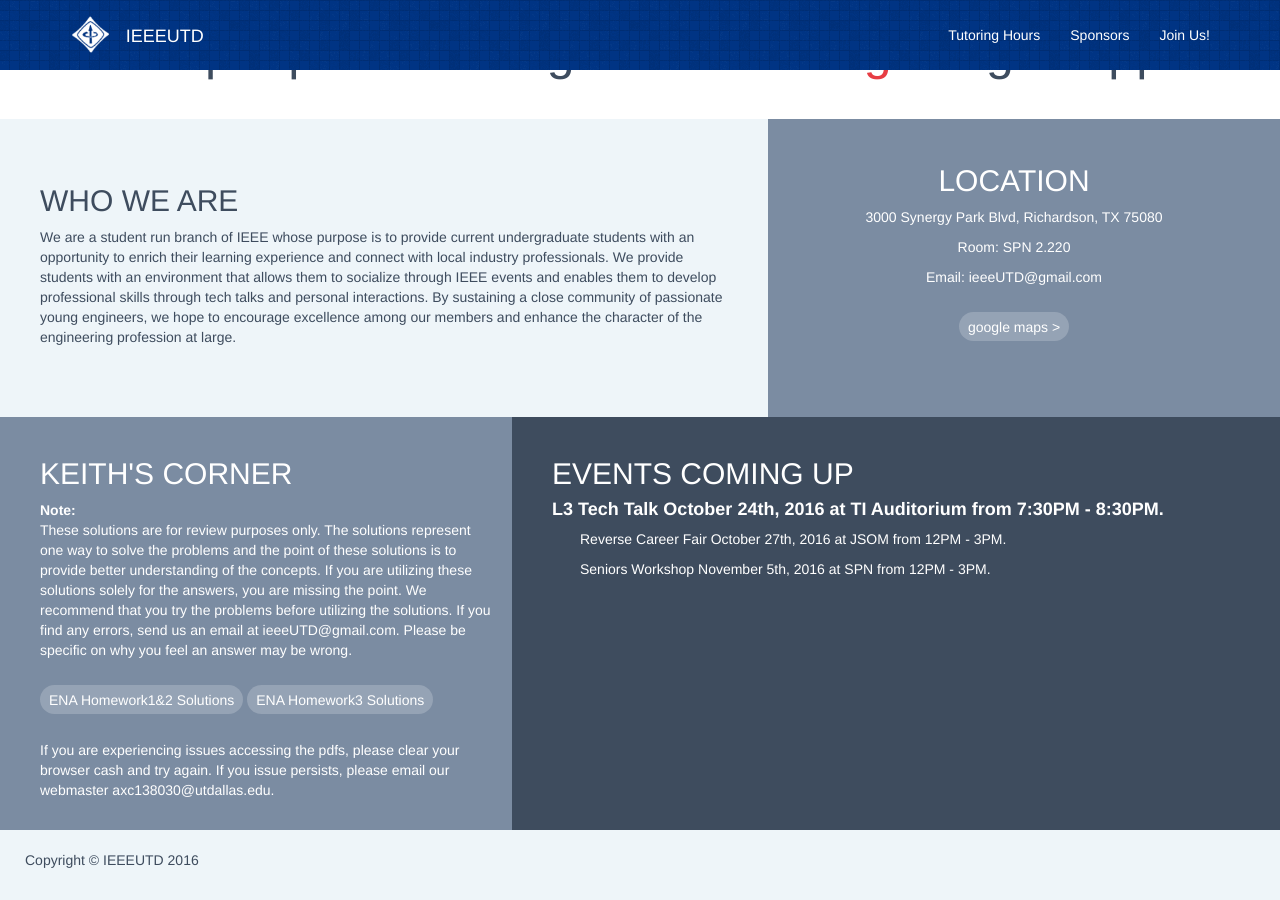
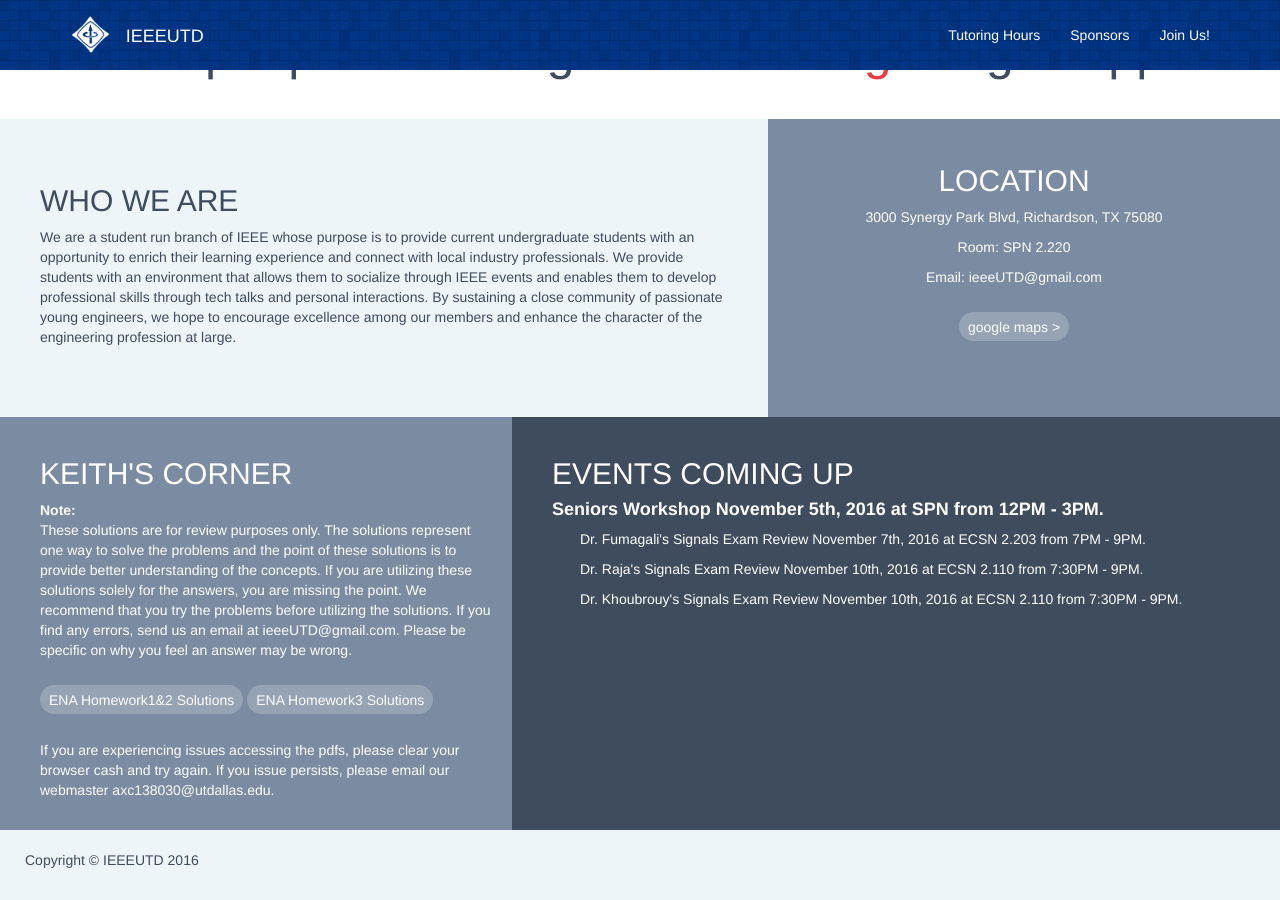
Before and after one commit to IEEEUTD/IEEEUTD.github.io, a Jekyll site: the page index.html, which Jekyll copies as it is, in a window 1280 px wide and 900 px high, scrolled down 623 px. Built offline with Jekyll 4.4.1, drawn with Linux system fonts in a browser that asks for light colours.

Commit message:
add new events

```diff
--- a/index.html
+++ b/index.html
@@ -140,10 +140,12 @@
                 </div>
                 <div class="upcoming_events">
                     <h2>EVENTS COMING UP</h2>
-                    <p><h4><b><span>L3 Tech Talk October 24th, 2016 at TI Auditorium from 7:30PM - 8:30PM.</span></b></h4></p>
+                    <p><h4><b><span>Seniors Workshop November 5th, 2016 at SPN from 12PM - 3PM.</span></b></h4></p>
                     <p></p>
-                    <p><span style="margin-left:2em">Reverse Career Fair October 27th, 2016 at JSOM from 12PM - 3PM.</span></p>
-                    <p><span style="margin-left:2em">Seniors Workshop November 5th, 2016 at SPN from 12PM - 3PM.</span></p>
+                    <p><span style="margin-left:2em">Dr. Fumagali's Signals Exam Review November 7th, 2016 at ECSN 2.203 from 7PM - 9PM.</span></p>
+                    <p><span style="margin-left:2em">Dr. Raja's Signals Exam Review November 10th, 2016 at ECSN 2.110 from 7:30PM - 9PM.</span></p>
+                    <p><span style="margin-left:2em">Dr. Khoubrouy's Signals Exam Review November 10th, 2016 at ECSN 2.110 from 7:30PM - 9PM.</span></p>
+                    <!--p><span style="margin-left:2em">Seniors Workshop November 5th, 2016 at SPN from 12PM - 3PM.</span></p-->
                 </div>
             </div>
         </div>
```
Also changed, not shown: images/ieee_logo_blue.png (added).
